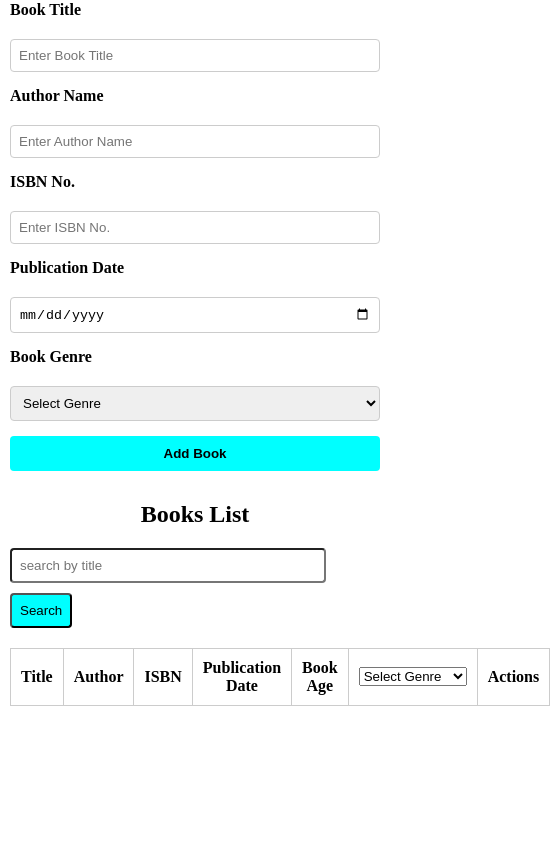
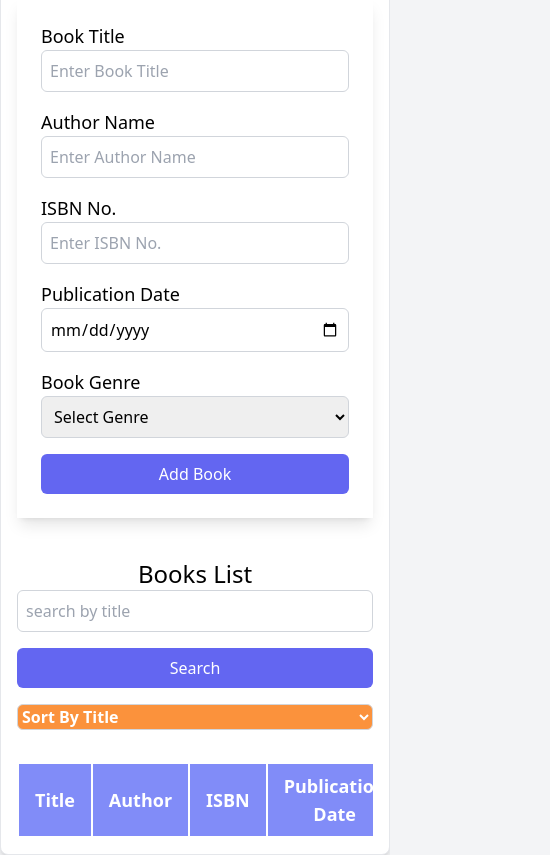
Before and after one commit to vaibhavbhalla2505/Book-management-system, a plain HTML site: page index.html in a window 390 px wide. Shown: the part 107-962 px from the top of the page, 550 px wide, since content can reach past the window. Before the commit the page ends 844 px from the top, so only its background shows below. Drawn offline with nearby package versions, Linux system fonts and the light colour scheme; no server answers.

Commit message:
Using tailwind for styling the form and make responsive design

```diff
--- a/assets/fetchBook.js
+++ b/assets/fetchBook.js
@@ -14,9 +14,9 @@ const url="https://www.googleapis.com/books/v1/volumes?q=";
     })
     .catch(err=>console.error(err));
 })();
+
+//validate the data is fetching correctly and map the fetching data to our fields
 transformData=(apiData)=>{
-    console.log("Books from fetch",apiData);
-
     return apiData.filter(
         (data)=>
         data.volumeInfo.title &&
@@ -35,6 +35,8 @@ transformData=(apiData)=>{
         })
     )
 }
+
+//search the book based on title
 searchBook=async()=>{
     const searchValue=document.getElementById('search').value.toLowerCase();
 
--- a/assets/script.js
+++ b/assets/script.js
@@ -122,37 +122,46 @@ updateBook=(books)=>{
 
         //create cells for each book property and append them to the row
         const titleCell = document.createElement('td');
+        titleCell.setAttribute('class','border border-black');
         titleCell.textContent = book.title;
         row.appendChild(titleCell);
 
         const authorCell = document.createElement('td');
+        authorCell.setAttribute('class','border border-black');
         authorCell.textContent = book.author;
         row.appendChild(authorCell);
 
         const isbnCell = document.createElement('td');
+        isbnCell.setAttribute('class','border border-black');
         isbnCell.textContent = book.isbn;
         row.appendChild(isbnCell);
 
         const dateCell = document.createElement('td');
+        dateCell.setAttribute('class','border border-black');
         dateCell.textContent = book.date;
         row.appendChild(dateCell);
 
         const ageCell = document.createElement('td');
+        ageCell.setAttribute('class','border border-black');
         ageCell.textContent = calculateAge(book.date);
         row.appendChild(ageCell);
 
         const genreCell = document.createElement('td');
+        genreCell.setAttribute('class','border border-black');
         genreCell.textContent = book.genre;
         row.appendChild(genreCell);
 
 
         const actionCell = document.createElement('td');
+        actionCell.setAttribute('class','border border-black');
 
         const editButton = document.createElement('button');
+        editButton.setAttribute('class','border p-1 text-white bg-green-700 hover:bg-green-300 hover:text-black');
         editButton.textContent = 'Edit';
         actionCell.appendChild(editButton);
 
         const deleteButton = document.createElement('button');
+        deleteButton.setAttribute('class','border p-1 text-white bg-red-700 hover:bg-red-300 hover:text-black');
         deleteButton.textContent = 'Delete';
         actionCell.appendChild(deleteButton);
 
@@ -232,3 +241,17 @@ filterGenre=()=>{
 
     updateBook(selectedGenre);
 }
+
+sortByTitle=()=>{
+    const sortBy=document.getElementById('sort').value;
+    if(sortBy=='asc'){
+        const filterData=books.sort((a,b)=>a.title.localeCompare(b.title));
+        updateBook(filterData);
+    }
+    else if(sortBy=='desc'){
+        const filterData=books.sort((a,b)=>b.title.localeCompare(a.title));
+        updateBook(filterData);
+    }
+    else
+    updateBook(books);
+}
--- /dev/null
+++ b/assets/tailwind.config.js
@@ -0,0 +1,8 @@
+/** @type {import('tailwindcss').Config} */
+module.exports = {
+  content: ["*"],
+  theme: {
+    extend: {},
+  },
+  plugins: [],
+}
--- a/index.html
+++ b/index.html
@@ -4,26 +4,38 @@
     <meta charset="UTF-8">
     <meta name="viewport" content="width=device-width, initial-scale=1.0">
     <title>Book Management System</title>
-    <link rel="stylesheet" href="./assets/index.css">
+    <!-- <link rel="stylesheet" href="./assets/index.css"> -->
+    <script src="https://cdn.tailwindcss.com"></script>
 </head>
-<body>
-    <div class="container">
-        <h1>Book Management System</h1>
-        <form id="form" onsubmit="validate(event)">
-            <label for="title">Book Title</label>
-            <input type="text" id="title" placeholder="Enter Book Title"/>
+<body class="bg-gray-100">
+    <div class="w-full p-4 md:w-full flex flex-col justify-center items-center border bg-white shadow-md rounded-lg mx-auto sm:max-w-4xl">
+        <h1 class="text-3xl mb-4 font-bold text-center text-gray-800">Book Management System</h1>
 
-            <label for="author">Author Name</label>
-            <input type="text" id="author" placeholder="Enter Author Name"/>
+        <form id="form" class="w-full bg-white p-6 shadow-lg mx-auto sm:m-0 sm:max-w-4xl" onsubmit="validate(event)">
+            <div class="space-y-4">
+                <div class="input">
+                    <label for="title" class="text-lg font-medium">Book Title</label>
+                    <input type="text" id="title" placeholder="Enter Book Title" class="w-full p-2 border border-gray-300 rounded-md"/>
+                </div>
 
-            <label for="isbn">ISBN No.</label>
-            <input type="text" id="isbn" placeholder="Enter ISBN No. "/>
+                <div class="input">
+                    <label for="author" class="text-lg font-medium">Author Name</label>
+                    <input type="text" id="author" placeholder="Enter Author Name" class="w-full p-2 border border-gray-300 rounded-md"/>
+                </div>
 
-            <label for="date">Publication Date</label>
-            <input type="date" id="date" />
+                <div class="input">
+                    <label for="isbn" class="text-lg font-medium">ISBN No.</label>
+                    <input type="text" id="isbn" placeholder="Enter ISBN No." class="w-full p-2 border border-gray-300 rounded-md"/>
+                </div>
 
-            <label for="genre">Book Genre</label>
-            <select name="genre" id="genre" onchange="removeDefault()">
+                <div class="input">
+                    <label for="date" class="text-lg font-medium">Publication Date</label>
+                    <input type="date" id="date" class="w-full p-2 border border-gray-300 rounded-md"/>
+                </div>
+
+                <div class="input">
+                    <label for="genre" class="text-lg font-medium">Book Genre</label>
+                    <select name="genre" id="genre" class="w-full p-2 border border-gray-300 rounded-md focus:outline-none">
                         <option value="">Select Genre</option>
                         <option value="fiction">Fiction</option>
                         <option value="non-fiction">Non-Fiction</option>
@@ -36,24 +48,39 @@
                         <option value="novel">Novel</option>
                         <option value="other">Other</option>
                     </select>
+                </div>
 
-            <button type="submit">Add Book</button>
+                <button type="submit" class="w-full bg-indigo-500 text-white rounded-md py-2 px-4 hover:bg-indigo-900 font-medium">Add Book</button>
+            </div>
         </form>
 
-        <div class="tableData">
-            <h2>Books List</h2>
-            <input type="text" id="search" placeholder="search by title" />
-            <button id="searchButton" onclick="searchBook()">Search</button>
-            <table id="bookTable">
-                <thead>
-                    <tr>
-                        <th>Title</th>
-                        <th>Author</th>
-                        <th>ISBN</th>
-                        <th>Publication Date</th>
-                        <th>Book Age</th>
-                        <th>
-                            <select name="genre" id="genreFilter" onchange="filterGenre()">
+        <div class="mt-8 w-full">
+            <h2 class="text-2xl mt-2 font-normal text-center">Books List</h2>
+
+            <div id="searchbox" class="mb-4 flex flex-col sm:flex-row sm:items-center sm:justify-between gap-4">
+                <input type="text" id="search" placeholder="search by title" class="w-full p-2 border border-gray-300 rounded-md"/>
+                <button id="searchButton" onclick="searchBook()" class="w-full sm:w-auto bg-indigo-500 text-white rounded-md py-2 px-4 hover:bg-indigo-900 font-medium">Search</button>
+            </div>
+
+            <div class="mb-4 flex flex-col sm:flex-row sm:items-center sm:justify-end gap-4">
+                <select name="sort" id="sort" onchange="sortByTitle()"  class="w-full sm:w-auto text-md font-bold bg-orange-400 text-white border border-gray-300 rounded-md">
+                    <option value="">Sort By Title</option>
+                    <option value="asc">Ascending</option>
+                    <option value="desc">Descending</option>
+                </select>
+            </div>
+
+            <div class="mt-8 overflow-x-auto">
+                <table id="bookTable" class="overflow-scroll w-full bg-white shadow-md border-separate">
+                    <thead class="bg-indigo-400 text-white rounded-xl">
+                        <tr class="rounded-xl">
+                            <th class="px-4 text-lg py-2">Title</th>
+                            <th class="px-4 text-lg py-2">Author</th>
+                            <th class="px-4 text-lg py-2">ISBN</th>
+                            <th class="px-4 text-lg py-2">Publication Date</th>
+                            <th class="px-4 text-lg py-2">Book Age</th>
+                            <th class="px-4 text-lg py-2">
+                                <select name="genre" id="genreFilter" onchange="filterGenre()" class="w-full text-sm text-black border border-gray-300 rounded-md">
                                     <option value="">Select Genre</option>
                                     <option value="fiction">Fiction</option>
                                     <option value="non-fiction">Non-Fiction</option>
@@ -62,19 +89,21 @@
                                     <option value="history">History</option>
                                     <option value="politics">Politics</option>
                                     <option value="science">Science</option>
-                                <option value="Narrative">Narrative</option>
+                                    <option value="narrative">Narrative</option>
                                     <option value="novel">Novel</option>
                                     <option value="other">Other</option>
                                 </select>
                             </th>
-                        <th>Actions</th>
+                            <th class="px-4 text-lg py-2">Actions</th>
                         </tr>
                     </thead>
-                <tbody></tbody>
+                    <tbody class="border-separate">
+                    </tbody>
                 </table>
             </div>
+        </div>
+    </div>
     <script src="./assets/script.js"></script>
-        <script src="./assets//fetchBook.js"></script>
-    </div>
+    <script src="./assets/fetchBook.js"></script>
 </body>
 </html>
```
Also changed, not shown: assets/index.css (line endings or trailing spaces), 1 other file. Lines whose indentation alone changed are shown as unchanged.
